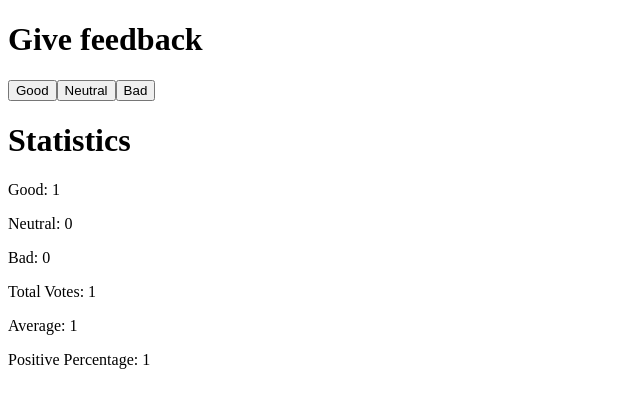
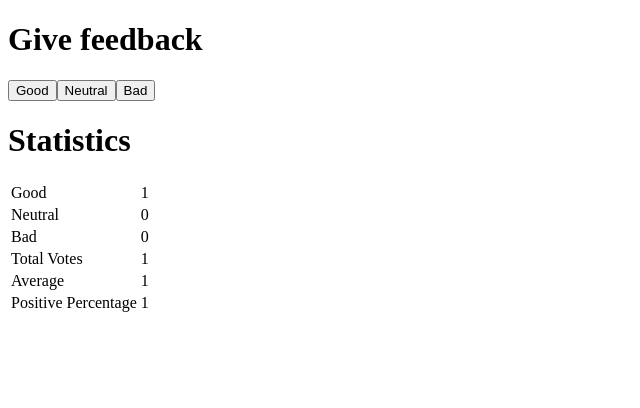
Before and after one commit to Aangull/FullStackOpen, a React (Create React App) app in the folder part1/: page / in a window 1280 px wide. Both pictures are taken after a click on the button "Good". Shown: the top 408 px of the page, without its empty margins (0-640 px from the left). Built offline with nearby package versions, Linux system fonts and the light colour scheme.

Commit message:
Done up to 1.12 Anecdotes

```diff
--- a/part1/src/App.js
+++ b/part1/src/App.js
@@ -1,10 +1,21 @@
 import { useState } from 'react'
 
-/* const Button = (props) => (
+const Button = (props) => (
   <button onClick={props.handleClick}>
     {props.text}
   </button>
-) */
+)
+
+const StatisticLine = (props) => {
+  const text = props.text
+  const value = props.value
+  return(
+    <tr>
+      <td>{text}</td>
+      <td>{value}</td>
+    </tr>
+  )
+}
 
 const Statistics = (props) => {
   const good = props.good
@@ -15,38 +26,39 @@ const Statistics = (props) => {
   }
   else{
     return(
-      <>
-        <p>Good: {good}</p>
-        <p>Neutral: {neutral}</p>
-        <p>Bad: {bad}</p>
-        <p>Total Votes: {good + neutral + bad}</p>
-        <p>Average: {(good + (neutral * 0) + (bad * -1)) / (good + neutral + bad)}</p>
-        <p>Positive Percentage: {good / (good + neutral + bad)}</p>
-      </>
+      <table>
+        <tbody>
+          <StatisticLine text = 'Good' value = {good}/>
+          <StatisticLine text = 'Neutral' value = {neutral}/>
+          <StatisticLine text = 'Bad' value = {bad}/>
+          <StatisticLine text = 'Total Votes' value = {good + neutral + bad}/>
+          <StatisticLine text = 'Average' value = {(good + (neutral * 0) + (bad * -1)) / (good + neutral + bad)}/>
+          <StatisticLine text = 'Positive Percentage' value = {good / (good + neutral + bad)}/>
+        </tbody>
+
+      </table>
     )
   }
 }
 
 const App = () => {
-  // save clicks of each button to its own state
   const [good, setGood] = useState(0)
   const [neutral, setNeutral] = useState(0)
   const [bad, setBad] = useState(0)
 
+  const handleButtonPress = (text) => {
+    if(text === 'Good'){setGood(good+1)}
+    else if(text === 'Neutral'){setNeutral(neutral+1)}
+    else{setBad(bad+1)}
+  }
 
   return (
     <div>
       <h1>Give feedback</h1>
 
-      <button onClick={() => setGood(good+1)}>
-        Good
-      </button>
-      <button onClick={() => setNeutral(neutral+1)}>
-        Neutral
-      </button>
-      <button onClick={() => setBad(bad+1)}>
-        Bad
-      </button>
+      <Button handleClick={() => handleButtonPress('Good')} text='Good'/>
+      <Button handleClick={() => handleButtonPress('Neutral')} text='Neutral'/>
+      <Button handleClick={() => handleButtonPress('Bad')} text='Bad'/>
 
       <h1>Statistics</h1>
       <Statistics
```
